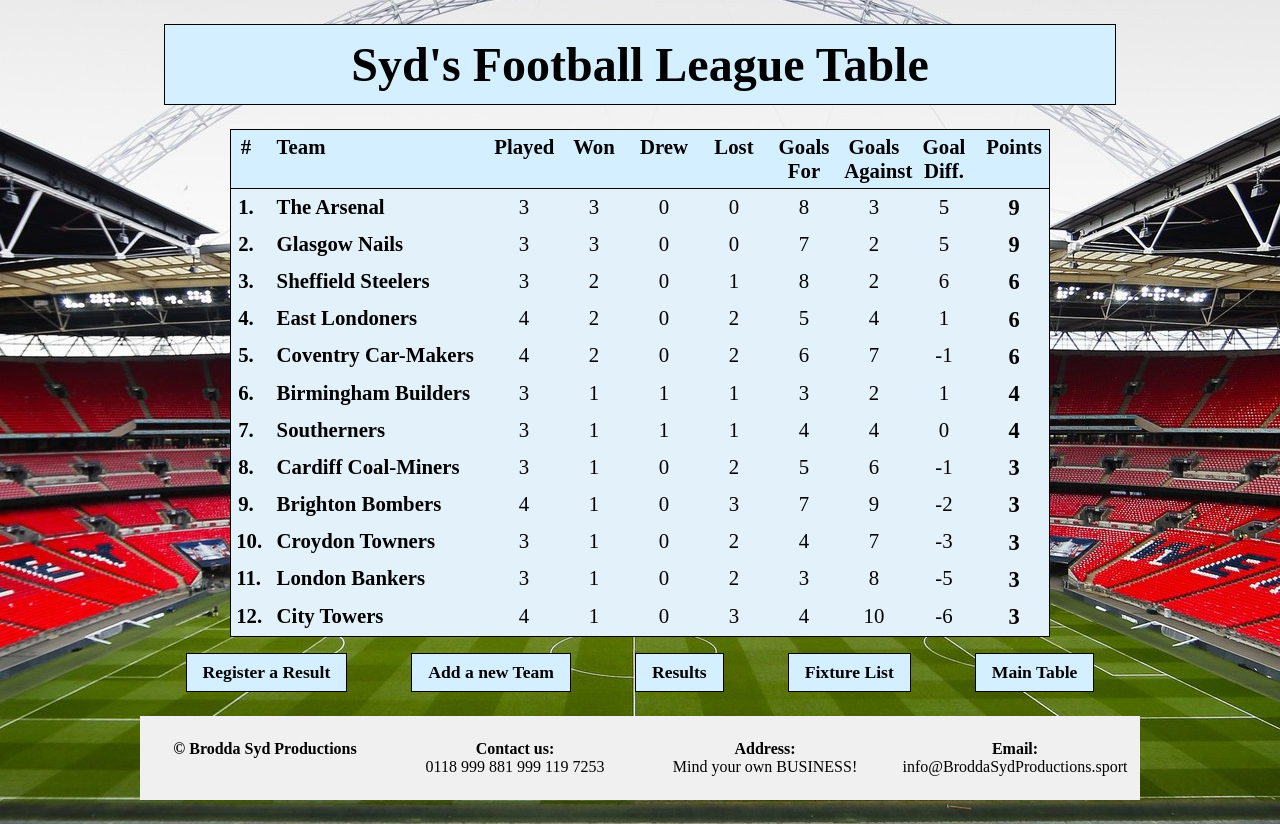
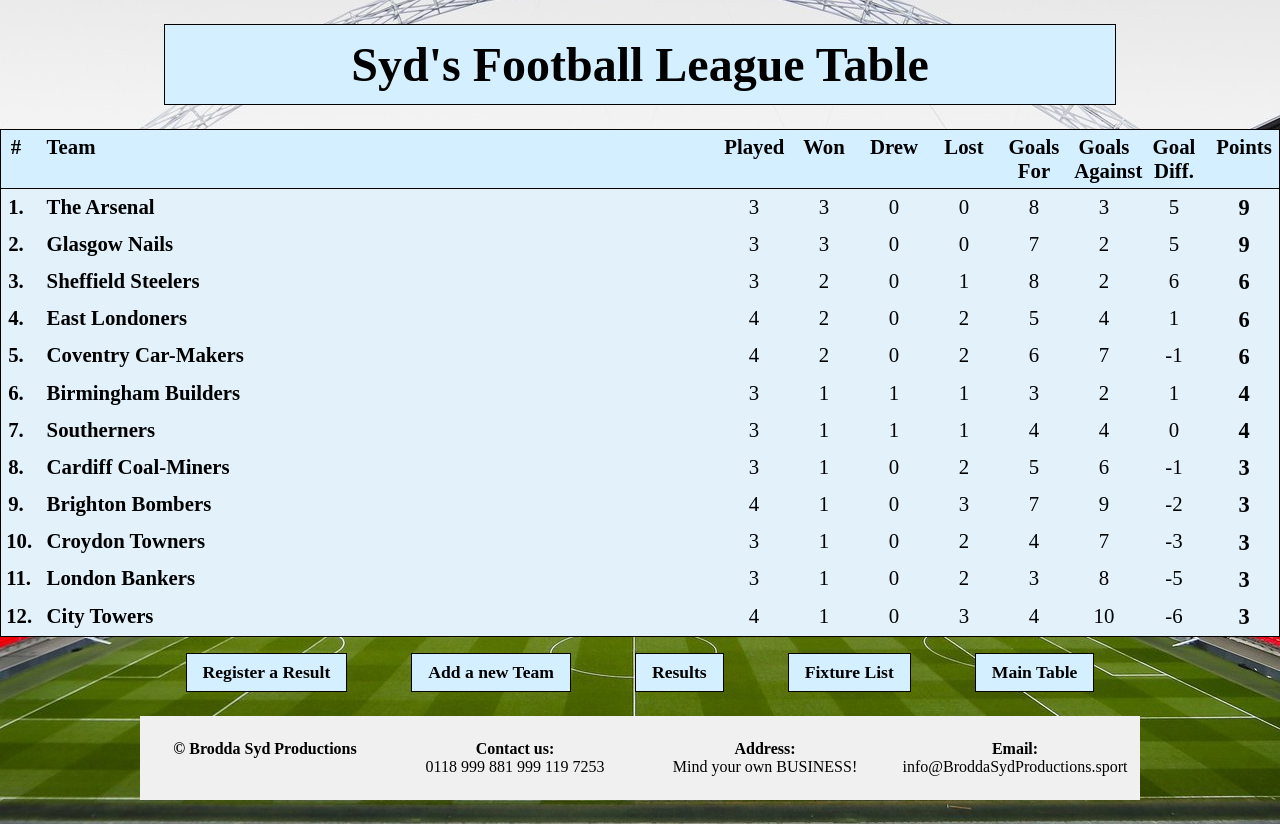
Before and after one commit to sydneymurray/boolean-uk-react-project-deployment, a React (Create React App) app: page / in a window 1280 px wide. Built offline with nearby package versions, Linux system fonts and the light colour scheme; data requests are answered from the project's data file.

Commit message:
CSS Tweaks

```diff
--- a/src/styles/MainTable.css
+++ b/src/styles/MainTable.css
@@ -5,7 +5,6 @@
   margin-left: auto;
   margin-right: auto;
   border: 1px solid black;
-  max-width: 820px;
 }
 
 .heading-li,
```
